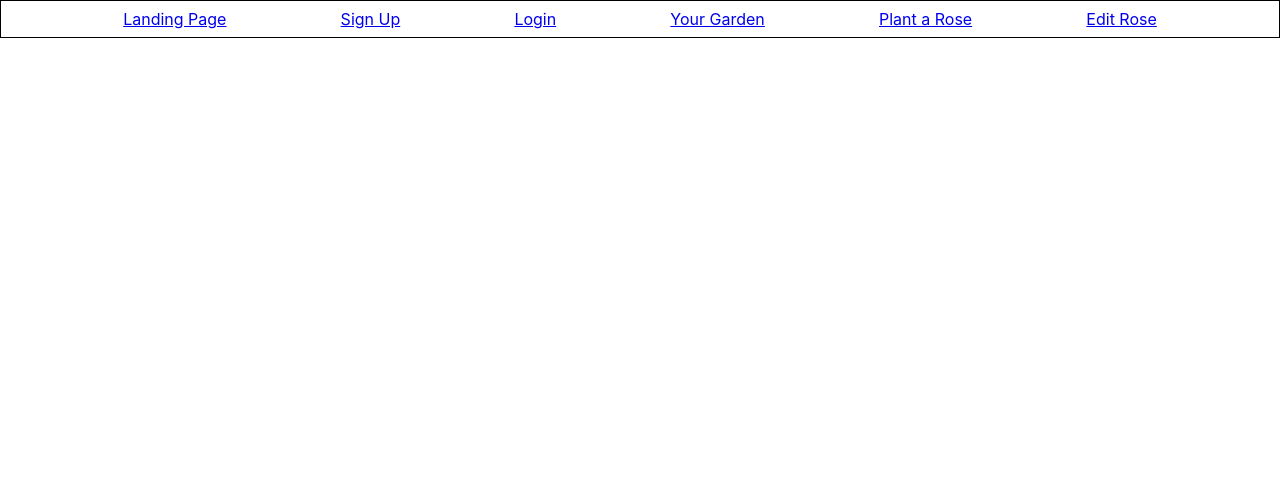
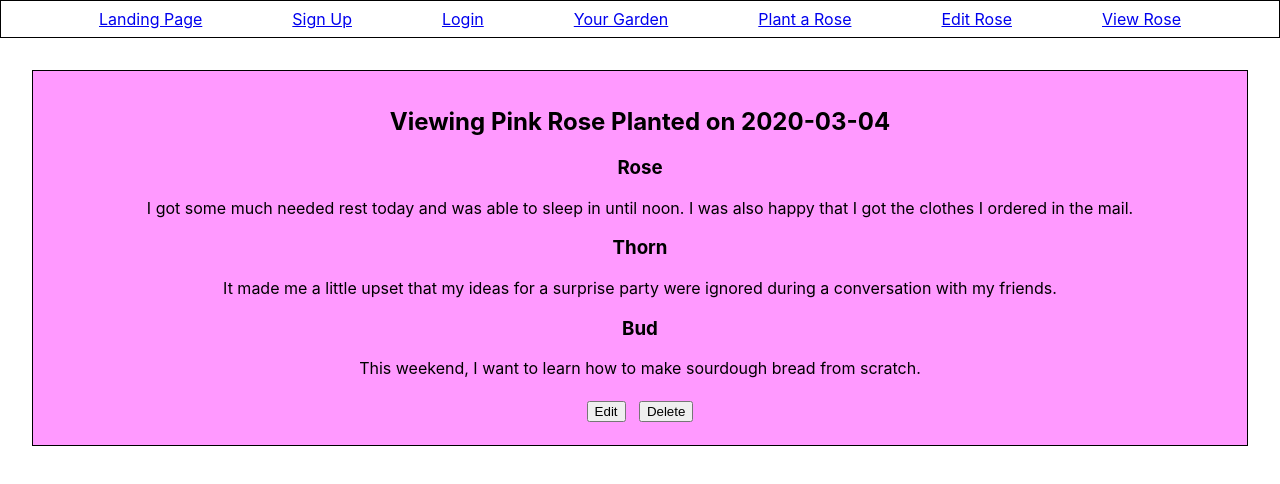
Before and after one commit to knivesschau/Mood_Garden, a React (Create React App) app: page /view-rose in a window 1280 px wide. Shown: the top 484 px of the page. Built offline with nearby package versions, Linux system fonts and the light colour scheme.

Commit message:
added Rose component

```diff
--- a/src/App.js
+++ b/src/App.js
@@ -7,6 +7,7 @@ import PlantRoseForm from './Components/PlantRoseForm/PlantRoseForm';
 import ViewGarden from './Components/ViewGarden/ViewGarden';
 import LandingNav from './Components/LandingNav/LandingNav';
 import EditRose from './Components/EditRose/EditRose';
+import Rose from './Components/Rose/Rose';
 
 class App extends Component {
   render() {
@@ -24,6 +25,7 @@ class App extends Component {
           <Route path='/your-garden' component={ViewGarden}/>
           <Route path='/plant-rose' component={PlantRoseForm}/>
           <Route path='/edit-rose' component={EditRose}/>
+          <Route path='/view-rose' component={Rose}/>
         </Switch>
 
       </main>
--- a/src/Components/LandingNav/LandingNav.js
+++ b/src/Components/LandingNav/LandingNav.js
@@ -29,6 +29,10 @@ export default class LandingNav extends Component {
                 <Link to='/edit-rose'>
                     Edit Rose
                 </Link>
+
+                <Link to='/view-rose'>
+                    View Rose
+                </Link>
             </div>
         )
     }
--- /dev/null
+++ b/src/Components/Rose/Rose.css
@@ -0,0 +1,7 @@
+.Rose {
+    text-align: center;
+    border: 1px solid black;
+    margin: 2em;
+    padding: 1em;
+    background-color: #ff99ff;
+}
--- /dev/null
+++ b/src/Components/Rose/Rose.js
@@ -0,0 +1,29 @@
+import React, {Component} from 'react';
+import './Rose.css';
+
+export default class Rose extends Component {
+    render() {
+        return (
+            <section className="Rose">
+
+                <div className="Example_Rose">
+                    <h2>Viewing Pink Rose Planted on 2020-03-04</h2>
+
+                    <h3>Rose</h3>
+                    <p>I got some much needed rest today and was able to sleep in until noon. I was also happy that I got the clothes I ordered in the mail.</p>
+
+                    <h3>Thorn</h3>
+                    <p>It made me a little upset that my ideas for a surprise party were ignored during a conversation with my friends.</p>
+
+                    <h3>Bud</h3>
+                    <p>This weekend, I want to learn how to make sourdough bread from scratch.</p>
+
+                    <button type="submit" id="edit">Edit</button>
+                    <button type="submit" id="delete">Delete</button>
+
+                </div>
+
+            </section>
+        );
+    }
+}
```
Also changed, not shown: src/Components/ViewGarden/ViewGarden.css (line endings or trailing spaces), src/Components/ViewGarden/ViewGarden.js (line endings or trailing spaces), 1 other file (tests, documents, lock files or other folders).
